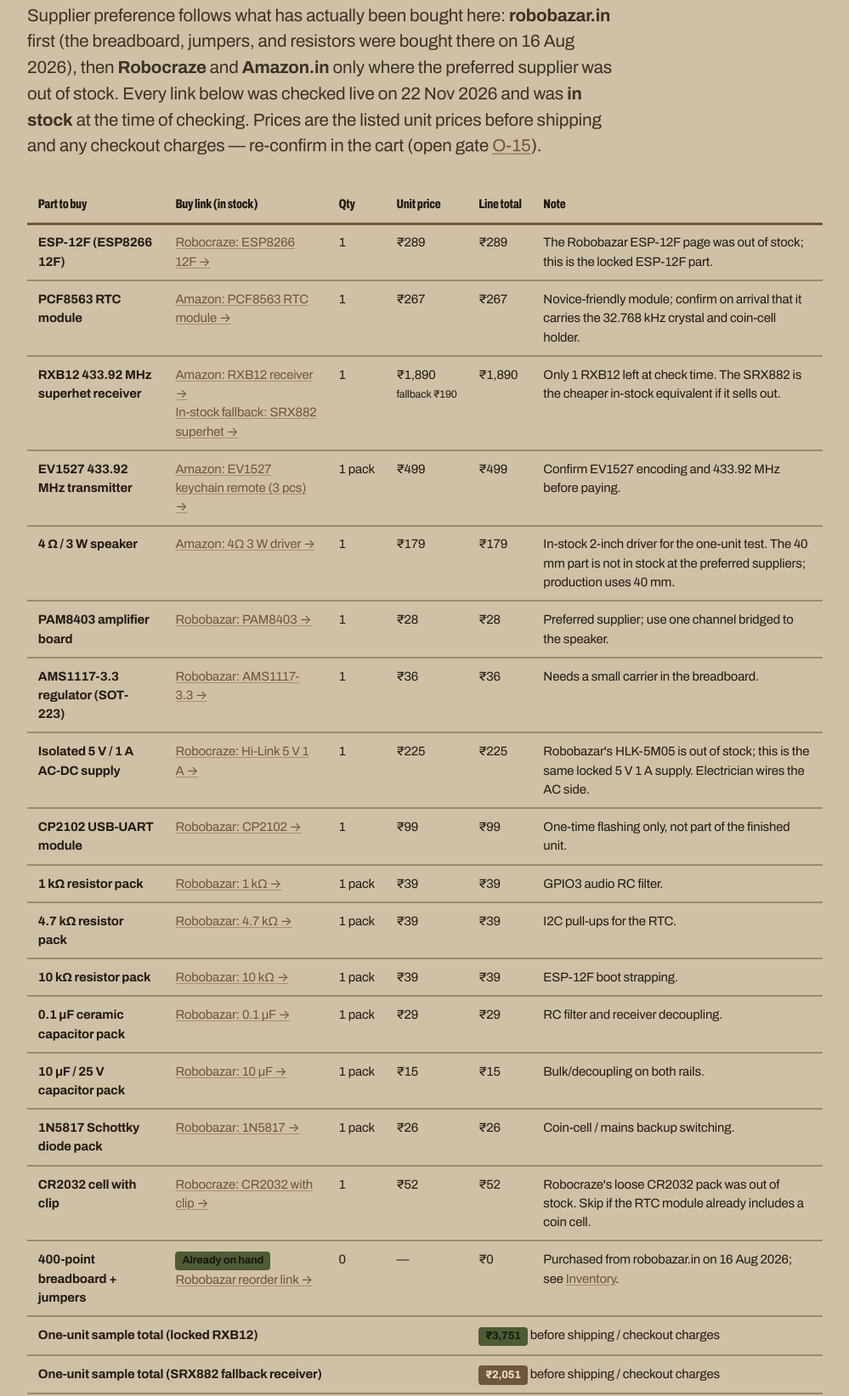
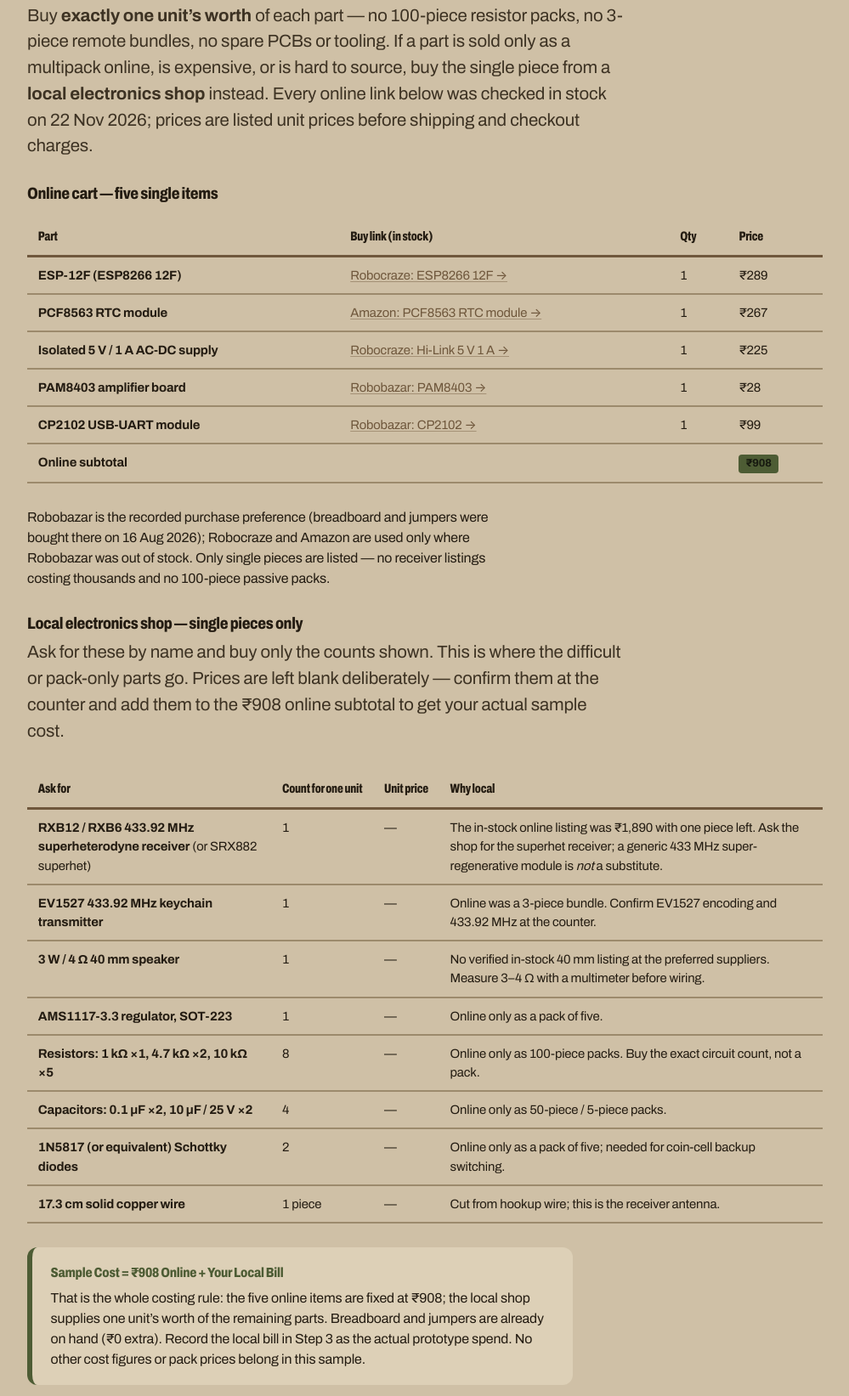
Before and after one commit to pannet1/ApartmentThread, a plain HTML site: page wiki/calling-bell.html in a window 1280 px wide. Shown: the part 5502-7145 px from the top of the page at 85% size, without its empty margins (272-1271 px from the left). Drawn offline with Linux system fonts and the light colour scheme.

Commit message:
docs: cut bell sample to five single online items plus local-shop singles

```diff
--- a/wiki/calling-bell.html
+++ b/wiki/calling-bell.html
@@ -112,31 +112,34 @@
 </ol>
 <div class="box info"><span class="label">Key Difference From the Earlier Approach</span><p>The phone is only a one-time setup tool, not a time source that must stay online. Timekeeping lives in the coin-cell-backed chip on the board; the quiet-hours decision is made locally by the firmware from that chip's time. Custom chimes and spoken-time pieces are plain files in flash, so changing a sound never requires rewiring or reflashing.</p></div>
 
-<h2 id="step1">Step 1 &mdash; Buy the Parts for One Unit</h2>
-<p class="lede">Supplier preference follows what has actually been bought here: <strong>robobazar.in</strong> first (the breadboard, jumpers, and resistors were bought there on 16 Aug 2026), then <strong>Robocraze</strong> and <strong>Amazon.in</strong> only where the preferred supplier was out of stock. Every link below was checked live on 22 Nov 2026 and was <strong>in stock</strong> at the time of checking. Prices are the listed unit prices before shipping and any checkout charges &mdash; re-confirm in the cart (open gate <a href="open.html#o15">O-15</a>).</p>
-<div class="scroll"><table><thead><tr><th>Part to buy</th><th>Buy link (in stock)</th><th>Qty</th><th>Unit price</th><th>Line total</th><th>Note</th></tr></thead><tbody>
-<tr><td><strong>ESP-12F (ESP8266 12F)</strong></td><td><a href="https://robocraze.com/products/esp8266-12f" target="_blank" rel="noopener">Robocraze: ESP8266 12F &rarr;</a></td><td class="num">1</td><td class="num">₹289</td><td class="num">₹289</td><td>The Robobazar ESP-12F page was out of stock; this is the locked ESP-12F part.</td></tr>
-<tr><td><strong>PCF8563 RTC module</strong></td><td><a href="https://www.amazon.in/dp/B0CV9QJDJB" target="_blank" rel="noopener">Amazon: PCF8563 RTC module &rarr;</a></td><td class="num">1</td><td class="num">₹267</td><td class="num">₹267</td><td>Novice-friendly module; confirm on arrival that it carries the 32.768 kHz crystal and coin-cell holder.</td></tr>
-<tr><td><strong>RXB12 433.92 MHz superhet receiver</strong></td><td><a href="https://www.amazon.in/dp/B0CN9MWM85" target="_blank" rel="noopener">Amazon: RXB12 receiver &rarr;</a><br><a href="https://www.amazon.in/dp/B0CV149H2H" target="_blank" rel="noopener">In-stock fallback: SRX882 superhet &rarr;</a></td><td class="num">1</td><td class="num">₹1,890<br><small>fallback ₹190</small></td><td class="num">₹1,890</td><td>Only 1 RXB12 left at check time. The SRX882 is the cheaper in-stock equivalent if it sells out.</td></tr>
-<tr><td><strong>EV1527 433.92 MHz transmitter</strong></td><td><a href="https://www.amazon.in/dp/B0H9YHPP93" target="_blank" rel="noopener">Amazon: EV1527 keychain remote (3 pcs) &rarr;</a></td><td class="num">1 pack</td><td class="num">₹499</td><td class="num">₹499</td><td>Confirm EV1527 encoding and 433.92 MHz before paying.</td></tr>
-<tr><td><strong>4 &Omega; / 3 W speaker</strong></td><td><a href="https://www.amazon.in/dp/B0GTZ5DD6P" target="_blank" rel="noopener">Amazon: 4&Omega; 3 W driver &rarr;</a></td><td class="num">1</td><td class="num">₹179</td><td class="num">₹179</td><td>In-stock 2-inch driver for the one-unit test. The 40 mm part is not in stock at the preferred suppliers; production uses 40 mm.</td></tr>
-<tr><td><strong>PAM8403 amplifier board</strong></td><td><a href="https://robobazar.in/product/pam8403-5v-two-channel-stereo-mini-class-d-3w3w-audio-amplifier/" target="_blank" rel="noopener">Robobazar: PAM8403 &rarr;</a></td><td class="num">1</td><td class="num">₹28</td><td class="num">₹28</td><td>Preferred supplier; use one channel bridged to the speaker.</td></tr>
-<tr><td><strong>AMS1117-3.3 regulator (SOT-223)</strong></td><td><a href="https://robobazar.in/product/ams1117-3-3v-1a-sot-223-voltage-regulator-ic-pack-of-5-ics/" target="_blank" rel="noopener">Robobazar: AMS1117-3.3 &rarr;</a></td><td class="num">1</td><td class="num">₹36</td><td class="num">₹36</td><td>Needs a small carrier in the breadboard.</td></tr>
-<tr><td><strong>Isolated 5 V / 1 A AC-DC supply</strong></td><td><a href="https://robocraze.com/products/hi-link-5v-1a-ac-dc-power-converter" target="_blank" rel="noopener">Robocraze: Hi-Link 5 V 1 A &rarr;</a></td><td class="num">1</td><td class="num">₹225</td><td class="num">₹225</td><td>Robobazar's HLK-5M05 is out of stock; this is the same locked 5 V 1 A supply. Electrician wires the AC side.</td></tr>
-<tr><td><strong>CP2102 USB-UART module</strong></td><td><a href="https://robobazar.in/product/cp2102-usb-2-0-to-ttl-uart-serial-converter-module-6-pin/" target="_blank" rel="noopener">Robobazar: CP2102 &rarr;</a></td><td class="num">1</td><td class="num">₹99</td><td class="num">₹99</td><td>One-time flashing only, not part of the finished unit.</td></tr>
-<tr><td><strong>1 k&Omega; resistor pack</strong></td><td><a href="https://robobazar.in/product/1k-ohm-resistor-1-4-watt-pack-of-100/" target="_blank" rel="noopener">Robobazar: 1 k&Omega; &rarr;</a></td><td class="num">1 pack</td><td class="num">₹39</td><td class="num">₹39</td><td>GPIO3 audio RC filter.</td></tr>
-<tr><td><strong>4.7 k&Omega; resistor pack</strong></td><td><a href="https://robobazar.in/product/4-7k-ohm-resistor-1-4-watt-pack-of-100/" target="_blank" rel="noopener">Robobazar: 4.7 k&Omega; &rarr;</a></td><td class="num">1 pack</td><td class="num">₹39</td><td class="num">₹39</td><td>I2C pull-ups for the RTC.</td></tr>
-<tr><td><strong>10 k&Omega; resistor pack</strong></td><td><a href="https://robobazar.in/product/10k-ohm-resistor-1-4-watt-pack-of-100/" target="_blank" rel="noopener">Robobazar: 10 k&Omega; &rarr;</a></td><td class="num">1 pack</td><td class="num">₹39</td><td class="num">₹39</td><td>ESP-12F boot strapping.</td></tr>
-<tr><td><strong>0.1 &micro;F ceramic capacitor pack</strong></td><td><a href="https://robobazar.in/product/0-1uf-50v-ceramic-capacitor-dip-pack-of-50/" target="_blank" rel="noopener">Robobazar: 0.1 &micro;F &rarr;</a></td><td class="num">1 pack</td><td class="num">₹29</td><td class="num">₹29</td><td>RC filter and receiver decoupling.</td></tr>
-<tr><td><strong>10 &micro;F / 25 V capacitor pack</strong></td><td><a href="https://robobazar.in/product/10uf-25v-electrolytic-capacitor-pack-of-5/" target="_blank" rel="noopener">Robobazar: 10 &micro;F &rarr;</a></td><td class="num">1 pack</td><td class="num">₹15</td><td class="num">₹15</td><td>Bulk/decoupling on both rails.</td></tr>
-<tr><td><strong>1N5817 Schottky diode pack</strong></td><td><a href="https://robobazar.in/product/1n5817-40v-1a-schottky-barrier-diode-pack-of-5/" target="_blank" rel="noopener">Robobazar: 1N5817 &rarr;</a></td><td class="num">1 pack</td><td class="num">₹26</td><td class="num">₹26</td><td>Coin-cell / mains backup switching.</td></tr>
-<tr><td><strong>CR2032 cell with clip</strong></td><td><a href="https://robocraze.com/products/2032-cmos-battery-2-pin-with-clip" target="_blank" rel="noopener">Robocraze: CR2032 with clip &rarr;</a></td><td class="num">1</td><td class="num">₹52</td><td class="num">₹52</td><td>Robocraze's loose CR2032 pack was out of stock. Skip if the RTC module already includes a coin cell.</td></tr>
-<tr><td><strong>400-point breadboard + jumpers</strong></td><td><span class="badge badge-ok">Already on hand</span> <a href="https://robobazar.in/product/400-points-half-size-solderless-breadboard/" target="_blank" rel="noopener">Robobazar reorder link &rarr;</a></td><td class="num">0</td><td class="num">&mdash;</td><td class="num">₹0</td><td>Purchased from robobazar.in on 16 Aug 2026; see <a href="inventory.html">Inventory</a>.</td></tr>
-<tr><td colspan="4"><strong>One-unit sample total (locked RXB12)</strong></td><td colspan="2"><span class="badge badge-ok">₹3,751</span> before shipping / checkout charges</td></tr>
-<tr><td colspan="4"><strong>One-unit sample total (SRX882 fallback receiver)</strong></td><td colspan="2"><span class="badge badge-accent">₹2,051</span> before shipping / checkout charges</td></tr>
+<h2 id="step1">Step 1 &mdash; Buy One Unit&rsquo;s Worth of Parts</h2>
+<p class="lede">Buy <strong>exactly one unit&rsquo;s worth</strong> of each part &mdash; no 100-piece resistor packs, no 3-piece remote bundles, no spare PCBs or tooling. If a part is sold only as a multipack online, is expensive, or is hard to source, buy the single piece from a <strong>local electronics shop</strong> instead. Every online link below was checked in stock on 22 Nov 2026; prices are listed unit prices before shipping and checkout charges.</p>
+
+<h3 id="online-cart">Online cart &mdash; five single items</h3>
+<div class="scroll"><table><thead><tr><th>Part</th><th>Buy link (in stock)</th><th>Qty</th><th>Price</th></tr></thead><tbody>
+<tr><td><strong>ESP-12F (ESP8266 12F)</strong></td><td><a href="https://robocraze.com/products/esp8266-12f" target="_blank" rel="noopener">Robocraze: ESP8266 12F &rarr;</a></td><td class="num">1</td><td class="num">₹289</td></tr>
+<tr><td><strong>PCF8563 RTC module</strong></td><td><a href="https://www.amazon.in/dp/B0CV9QJDJB" target="_blank" rel="noopener">Amazon: PCF8563 RTC module &rarr;</a></td><td class="num">1</td><td class="num">₹267</td></tr>
+<tr><td><strong>Isolated 5 V / 1 A AC-DC supply</strong></td><td><a href="https://robocraze.com/products/hi-link-5v-1a-ac-dc-power-converter" target="_blank" rel="noopener">Robocraze: Hi-Link 5 V 1 A &rarr;</a></td><td class="num">1</td><td class="num">₹225</td></tr>
+<tr><td><strong>PAM8403 amplifier board</strong></td><td><a href="https://robobazar.in/product/pam8403-5v-two-channel-stereo-mini-class-d-3w3w-audio-amplifier/" target="_blank" rel="noopener">Robobazar: PAM8403 &rarr;</a></td><td class="num">1</td><td class="num">₹28</td></tr>
+<tr><td><strong>CP2102 USB-UART module</strong></td><td><a href="https://robobazar.in/product/cp2102-usb-2-0-to-ttl-uart-serial-converter-module-6-pin/" target="_blank" rel="noopener">Robobazar: CP2102 &rarr;</a></td><td class="num">1</td><td class="num">₹99</td></tr>
+<tr><td colspan="3"><strong>Online subtotal</strong></td><td class="num"><span class="badge badge-ok">₹908</span></td></tr>
 </tbody></table></div>
-<div class="box warn"><span class="label">Cost of Sampling &mdash; What the Premium Buys</span><p>The one-unit sample costs roughly <strong>₹3,751</strong> with the locked RXB12 receiver, or <strong>₹2,051</strong> with the in-stock SRX882 superhet fallback. That is about 4&ndash;7&times; the ₹540 production target, which is expected: single quantities, breakout carriers, and manual assembly. Breadboard and jumpers are already on hand (₹0 extra). Shipping and checkout charges are not included &mdash; confirm them in the cart before ordering. This is sample cost only; the five-unit LionCircuits target is gated behind Step 7.</p></div>
-<div class="box info"><span class="label">Stock &amp; Substitution Notes</span><p>No out-of-stock product link is used here. Parts that were out of stock at the preferred suppliers were replaced with verified in-stock alternatives: ESP-12F (Robobazar &rarr; Robocraze), 5 V 1 A supply (Robobazar &rarr; Robocraze), CR2032 cell (Robocraze pack &rarr; CR2032 with clip), RXB12 / PCF8563 / EV1527 / speaker (search links &rarr; in-stock product pages). The 2-inch speaker and the SRX882 receiver are sample-only substitutions; the production board in Step 8 still uses the locked 40 mm speaker and RXB12/RXB6 receiver. Stock can change &mdash; re-check at checkout.</p></div>
+<p>Robobazar is the recorded purchase preference (breadboard and jumpers were bought there on 16 Aug 2026); Robocraze and Amazon are used only where Robobazar was out of stock. Only single pieces are listed &mdash; no receiver listings costing thousands and no 100-piece passive packs.</p>
+
+<h3 id="local-shop">Local electronics shop &mdash; single pieces only</h3>
+<p class="lede">Ask for these by name and buy only the counts shown. This is where the difficult or pack-only parts go. Prices are left blank deliberately &mdash; confirm them at the counter and add them to the ₹908 online subtotal to get your actual sample cost.</p>
+<div class="scroll"><table><thead><tr><th>Ask for</th><th>Count for one unit</th><th>Unit price</th><th>Why local</th></tr></thead><tbody>
+<tr><td><strong>RXB12 / RXB6 433.92 MHz superheterodyne receiver</strong> (or SRX882 superhet)</td><td class="num">1</td><td class="num">&mdash;</td><td>The in-stock online listing was ₹1,890 with one piece left. Ask the shop for the superhet receiver; a generic 433 MHz super-regenerative module is <em>not</em> a substitute.</td></tr>
+<tr><td><strong>EV1527 433.92 MHz keychain transmitter</strong></td><td class="num">1</td><td class="num">&mdash;</td><td>Online was a 3-piece bundle. Confirm EV1527 encoding and 433.92 MHz at the counter.</td></tr>
+<tr><td><strong>3 W / 4 &Omega; 40 mm speaker</strong></td><td class="num">1</td><td class="num">&mdash;</td><td>No verified in-stock 40 mm listing at the preferred suppliers. Measure 3&ndash;4 &Omega; with a multimeter before wiring.</td></tr>
+<tr><td><strong>AMS1117-3.3 regulator, SOT-223</strong></td><td class="num">1</td><td class="num">&mdash;</td><td>Online only as a pack of five.</td></tr>
+<tr><td><strong>Resistors: 1 k&Omega; &times;1, 4.7 k&Omega; &times;2, 10 k&Omega; &times;5</strong></td><td class="num">8</td><td class="num">&mdash;</td><td>Online only as 100-piece packs. Buy the exact circuit count, not a pack.</td></tr>
+<tr><td><strong>Capacitors: 0.1 &micro;F &times;2, 10 &micro;F / 25 V &times;2</strong></td><td class="num">4</td><td class="num">&mdash;</td><td>Online only as 50-piece / 5-piece packs.</td></tr>
+<tr><td><strong>1N5817 (or equivalent) Schottky diodes</strong></td><td class="num">2</td><td class="num">&mdash;</td><td>Online only as a pack of five; needed for coin-cell backup switching.</td></tr>
+<tr><td><strong>17.3 cm solid copper wire</strong></td><td class="num">1 piece</td><td class="num">&mdash;</td><td>Cut from hookup wire; this is the receiver antenna.</td></tr>
+</tbody></table></div>
+<div class="box ok"><span class="label">Sample Cost = ₹908 Online + Your Local Bill</span><p>That is the whole costing rule: the five online items are fixed at ₹908; the local shop supplies one unit&rsquo;s worth of the remaining parts. Breadboard and jumpers are already on hand (₹0 extra). Record the local bill in Step 3 as the actual prototype spend. No other cost figures or pack prices belong in this sample.</p></div>
+<div class="box info"><span class="label">Sourcing Notes</span><p>No out-of-stock product link is used. All five online links were confirmed in stock on 22 Nov 2026; stock can change, so re-check at checkout (open gate <a href="open.html#o15">O-15</a>). The local-shop list is intentionally unpriced &mdash; get the counter price and keep the receipt. The 40 mm speaker and RXB12/RXB6 remain the locked production parts in Step 8; if the shop only has a near equivalent, note exactly what you substituted so the Step 7 acceptance test can judge it.</p></div>
 
 <h2 id="step2">Step 2 &mdash; Lock the Schematic &amp; Verify Passives</h2>
 <p class="lede">Produce the complete pin-by-pin netlist first: power rails and decoupling, PAM8403 application circuit, PCF8563 crystal load caps, the GPIO3 RC filter, and the ESP-12F boot strapping. Fix these values on paper before wiring the parts from Step 1.</p>
```
Also changed, not shown: wiki/index.html (+1 -1 lines).
